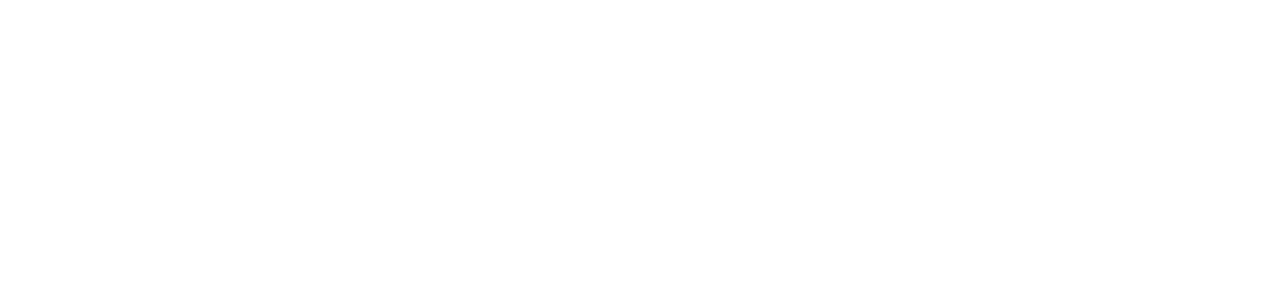
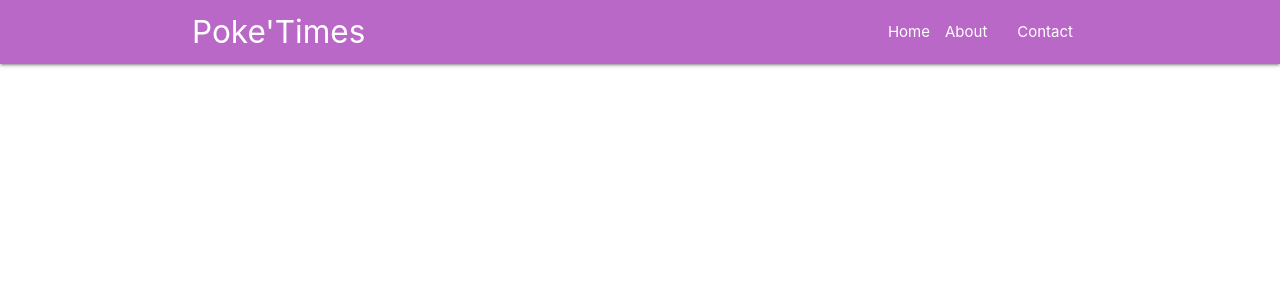
Before and after one commit to NeginSal/Poke-Times, a React (Create React App) app: page / in a window 1280 px wide. Shown: the top 300 px of the page. Built offline with nearby package versions, Linux system fonts and the light colour scheme.

Commit message:
add four component

```diff
--- a/src/App.js
+++ b/src/App.js
@@ -1,11 +1,10 @@
 import React from "react";
-
+import Navbar from "./components/Navbar";
 
 const App = () => {
-
   return (
-    <div className="App container">
-
+    <div className="App">
+    <Navbar/>
     </div>
   );
 };
--- /dev/null
+++ b/src/components/Navbar.js
@@ -0,0 +1,17 @@
+const Navbar = () => {
+    return (
+        <nav className="nav-wrapper purple lighten-2">
+            <div className="container">
+                <a className="brand-logo">Poke'Times</a>
+                <ul className="right">
+                    <li><a href="/"></a>Home</li>
+                    <li><a href="/about">About</a></li>
+                    <li><a href="/contact">Contact</a></li>
+                </ul>
+            </div>
+        </nav>
+
+     );
+}
+
+export default Navbar;
```
Also changed, not shown: src/components/About.js (added, +10 -0 lines), src/components/Contact.js (added, +10 -0 lines), src/components/Home.js (added, +12 -0 lines).
